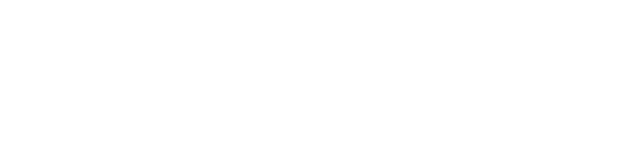
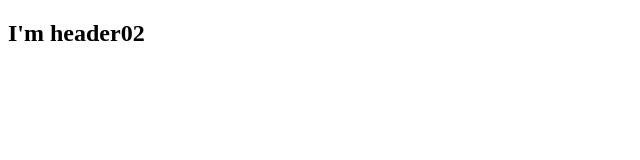
Before and after one commit to glory0502/JavaScript-HW, a plain HTML site: page homework02/index.html in a window 1280 px wide. Shown: the whole page, without its empty margins (0-640 px from the left). Drawn offline with Linux system fonts and the light colour scheme.

Commit message:
upload: index.html

```diff
--- a/homework02/index.html
+++ b/homework02/index.html
@@ -6,6 +6,8 @@
     <title>Document</title>
 </head>
 <body>
-
+    <header>
+        <h2> I'm header02</h2>
+    </header>
 </body>
 </html>
```
